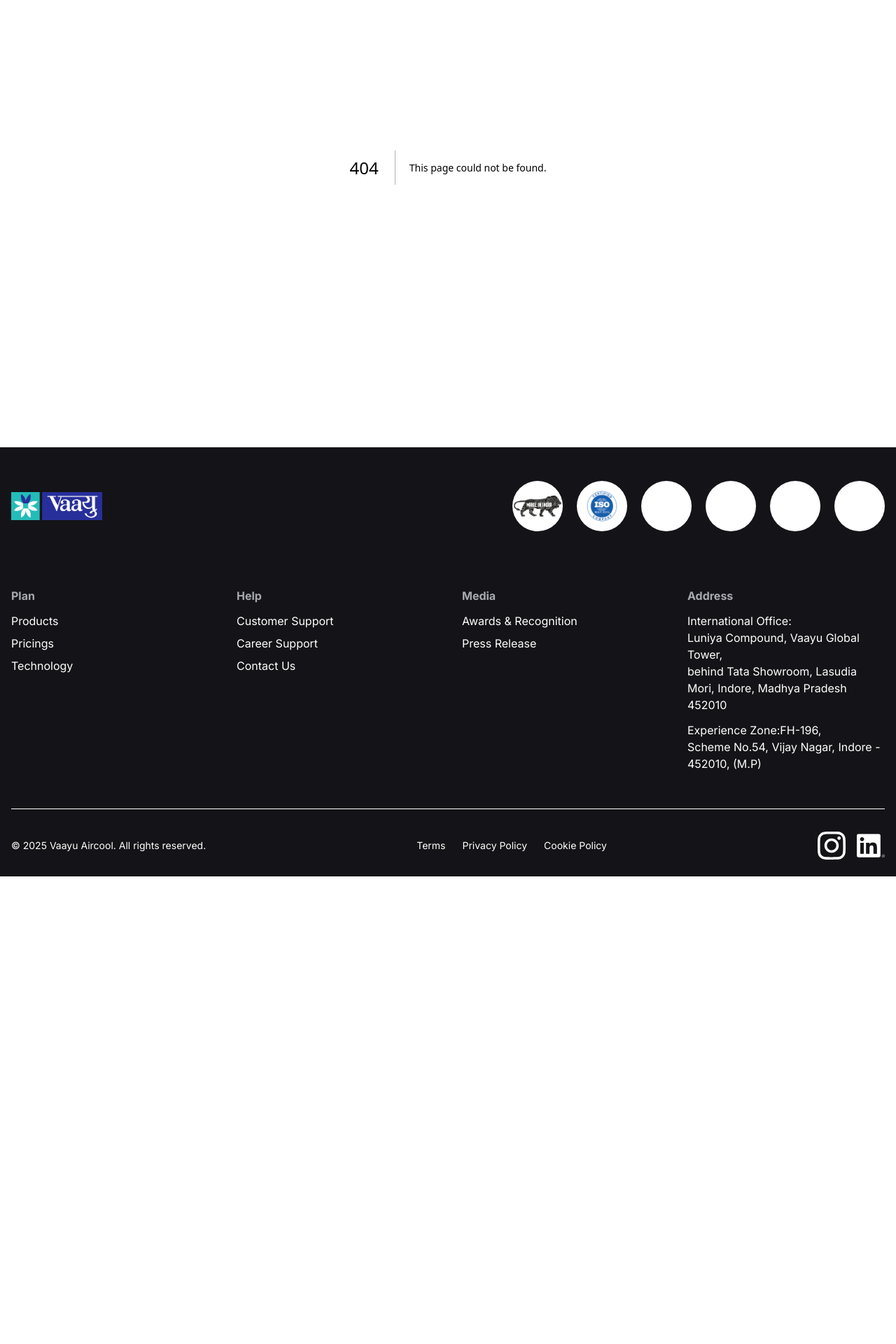
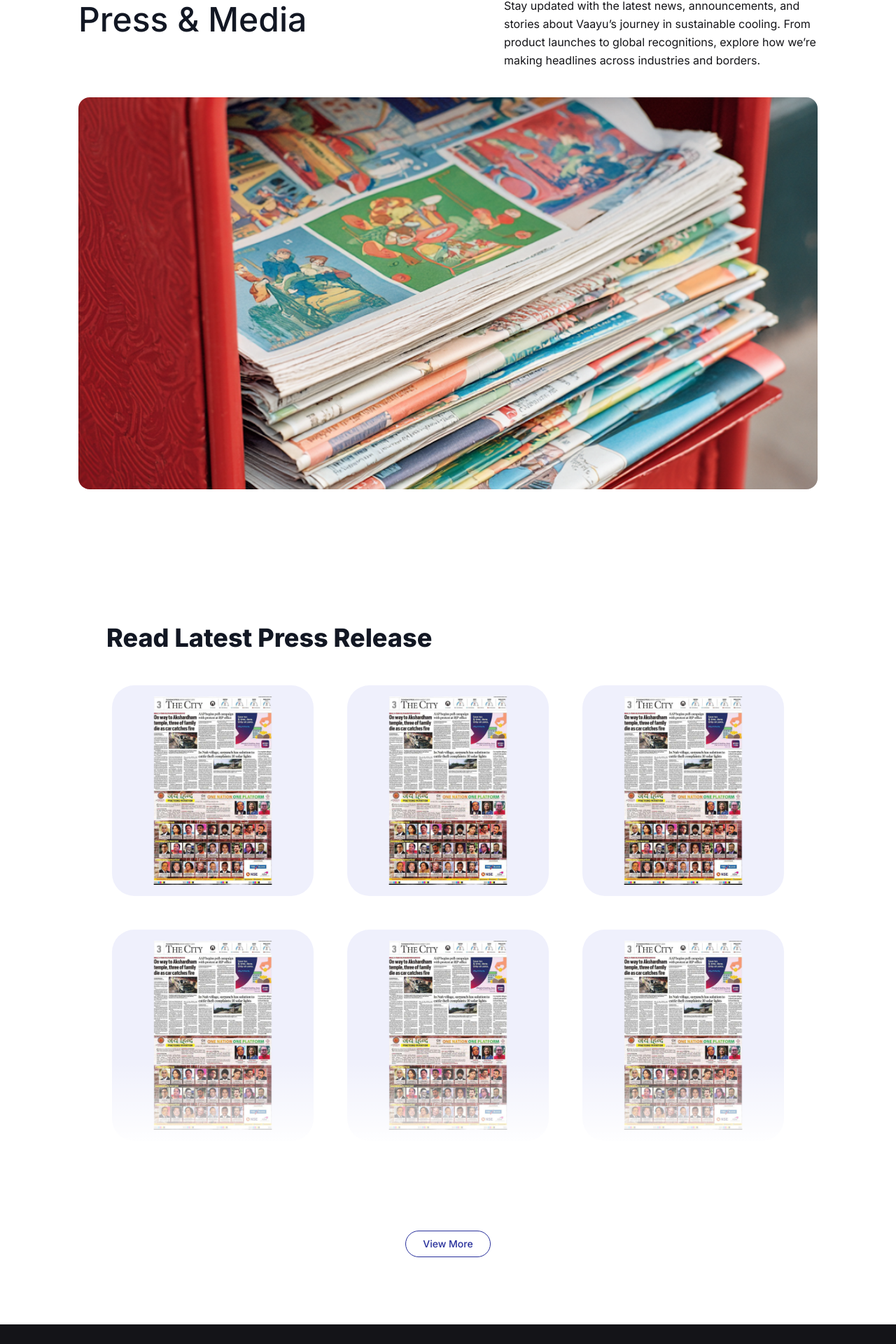
Before and after one commit to sandeep-raghunath/vaayu_india_web, a Next.js app: page /pressrelease in a window 1280 px wide. Before the commit this address had no page. Shown: the part 161-2081 px from the top of the page at 70% size. Before the commit the page ends 1413 px from the top, so only its background shows below. Built offline with nearby package versions, Linux system fonts and the light colour scheme.

Commit message:
added a new page Press release under media

```diff
--- a/src/app/pagerelease/page.js
+++ /dev/null
@@ -1,10 +0,0 @@
-export const metadata = { title: "Media" };
-
-export default function Media() {
-  return (
-    <section className="container py-12">
-      <h1 className="mb-4 text-3xl font-bold">Media</h1>
-      <p className="text-gray-700">Press Release here!!</p>
-    </section>
-  );
-}
--- /dev/null
+++ b/src/app/pressrelease/page.js
@@ -0,0 +1,11 @@
+import LatestPressRelease from "@/components/media/pressrelease/LatestPressRelease";
+import PressMedia from "@/components/media/pressrelease/PressMedia";
+
+export default function PressRelease() {
+  return (
+    <>
+      <PressMedia />
+      <LatestPressRelease />
+    </>
+  );
+}
--- /dev/null
+++ b/src/components/media/pressrelease/LatestPressRelease.js
@@ -0,0 +1,102 @@
+"use client";
+
+import Image from "next/image";
+import { useState } from "react";
+
+const services = [
+  {
+    alt: "latestpressrelease1",
+    img: "/images/pressrelease/latestpressrelease1.png",
+  },
+  {
+    alt: "latestpressrelease1",
+    img: "/images/pressrelease/latestpressrelease1.png",
+  },
+  {
+    alt: "latestpressrelease1",
+    img: "/images/pressrelease/latestpressrelease1.png",
+  },
+  {
+    alt: "latestpressrelease1",
+    img: "/images/pressrelease/latestpressrelease1.png",
+  },
+  {
+    alt: "latestpressrelease1",
+    img: "/images/pressrelease/latestpressrelease1.png",
+  },
+  {
+    alt: "latestpressrelease1",
+    img: "/images/pressrelease/latestpressrelease1.png",
+  },
+  {
+    alt: "latestpressrelease1",
+    img: "/images/pressrelease/latestpressrelease1.png",
+  },
+  {
+    alt: "latestpressrelease1",
+    img: "/images/pressrelease/latestpressrelease1.png",
+  },
+  {
+    alt: "latestpressrelease1",
+    img: "/images/pressrelease/latestpressrelease1.png",
+  },
+  {
+    alt: "latestpressrelease1",
+    img: "/images/pressrelease/latestpressrelease1.png",
+  },
+  {
+    alt: "latestpressrelease1",
+    img: "/images/pressrelease/latestpressrelease1.png",
+  },
+  {
+    alt: "latestpressrelease1",
+    img: "/images/pressrelease/latestpressrelease1.png",
+  },
+];
+
+export default function LatestPressRelease() {
+  const [showAll, setShowAll] = useState(false);
+  const visibleServices = showAll ? services : services.slice(0, 6);
+  return (
+    <section className="bg-white px-18 py-24 md:px-30 lg:px-38">
+      <h2 className="text-start text-3xl font-extrabold text-black md:text-4xl">
+        Read Latest Press Release
+      </h2>
+
+      {/* Scrollable Container */}
+      <div className="relative">
+        <div
+          className={`mx-auto mt-10 grid max-w-6xl grid-cols-1 gap-8 overflow-hidden md:grid-cols-3 ${
+            !showAll ? "max-h-[700px]" : "max-h-none"
+          }`}
+        >
+          {visibleServices.map((service, index) => (
+            <div
+              key={index}
+              className="bg-white-100 m-2 flex flex-col overflow-hidden rounded-4xl p-4 text-center"
+            >
+              <Image
+                src={service.img}
+                alt={service.alt}
+                width={500}
+                height={600}
+                className="h-full w-full rounded-2xl object-cover"
+              />
+            </div>
+          ))}
+        </div>
+        {!showAll && (
+          <div className="absolute inset-x-0 bottom-0 h-32 bg-gradient-to-t from-white to-transparent"></div>
+        )}
+      </div>
+      <div className="mt-30 flex justify-center">
+        <button
+          onClick={() => setShowAll(!showAll)}
+          className="border-primary text-primary hover:bg-primary-700 rounded-full border px-6 py-2 text-sm font-medium transition hover:text-white"
+        >
+          {showAll ? "View Less" : "View More"}
+        </button>
+      </div>
+    </section>
+  );
+}
--- /dev/null
+++ b/src/components/media/pressrelease/PressMedia.js
@@ -0,0 +1,30 @@
+import Image from "next/image";
+
+export default function PressMedia() {
+  return (
+    <section className="mt-15 bg-white px-8 py-24 md:px-20 lg:px-28">
+      <div className="mx-auto flex max-w-7xl flex-col gap-10">
+        {/* Top Section - Title + Description */}
+        <div className="flex flex-col items-start justify-between gap-6 md:flex-row">
+          <h2 className="text-5xl leading-snug font-medium text-black md:w-1/3">Press & Media</h2>
+          <p className="max-w-md text-[15px] leading-relaxed text-gray-700 md:w-2/3 md:text-[16px]">
+            Stay updated with the latest news, announcements, and stories about Vaayu’s journey in
+            sustainable cooling. From product launches to global recognitions, explore how we’re
+            making headlines across industries and borders.
+          </p>
+        </div>
+
+        {/* Bottom Section - Image */}
+        <div className="relative h-[460px] w-full overflow-hidden rounded-2xl md:h-[560px]">
+          <Image
+            src="/images/pressrelease/pressmedia.png"
+            alt="Press and Media"
+            fill
+            className="object-cover"
+            priority
+          />
+        </div>
+      </div>
+    </section>
+  );
+}
```
Also changed, not shown: public/images/pressrelease/latestpressrelease1.png (added), public/images/pressrelease/pressmedia.png (added).
